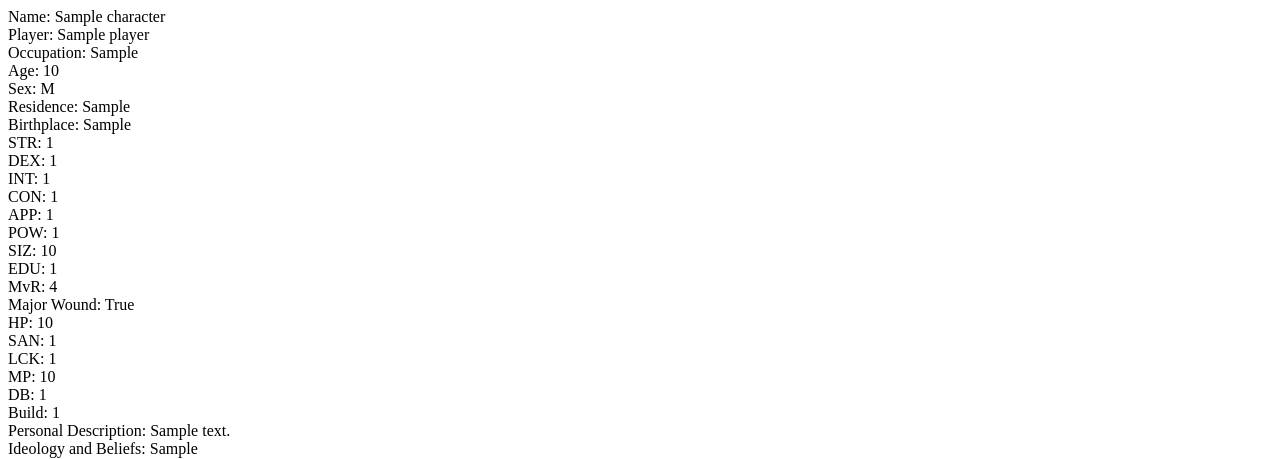
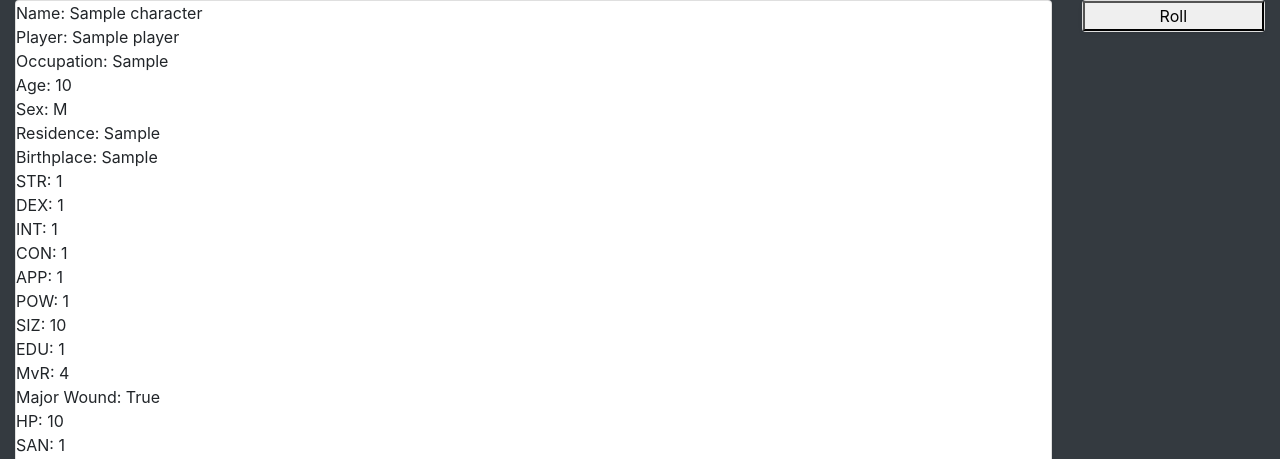
Before and after one commit to rrodrig6/TTGApp, a Django app: page /character/1/ in a window 1280 px wide. Shown: the top 459 px of the page. Run offline with Django 3.2, Linux system fonts and the light colour scheme; tables that the repository leaves empty hold one stand-in row (values such as "Sample post"); some libraries are stand-ins or nearby versions.

Commit message:
Add Bootstrap to character sheet, break up into cards

```diff
--- a/character/templates/character/sheet.html
+++ b/character/templates/character/sheet.html
@@ -1,3 +1,21 @@
+<!DOCTYPE html>
+<html lang="en">
+	<head>
+<!-- CSS only -->
+<link rel="stylesheet" href="https://stackpath.bootstrapcdn.com/bootstrap/4.5.2/css/bootstrap.min.css" integrity="sha384-JcKb8q3iqJ61gNV9KGb8thSsNjpSL0n8PARn9HuZOnIxN0hoP+VmmDGMN5t9UJ0Z" crossorigin="anonymous">
+
+<!-- JS, Popper.js, and jQuery -->
+<script src="https://code.jquery.com/jquery-3.5.1.slim.min.js" integrity="sha384-DfXdz2htPH0lsSSs5nCTpuj/zy4C+OGpamoFVy38MVBnE+IbbVYUew+OrCXaRkfj" crossorigin="anonymous"></script>
+<script src="https://cdn.jsdelivr.net/npm/popper.js@1.16.1/dist/umd/popper.min.js" integrity="sha384-9/reFTGAW83EW2RDu2S0VKaIzap3H66lZH81PoYlFhbGU+6BZp6G7niu735Sk7lN" crossorigin="anonymous"></script>
+<script src="https://stackpath.bootstrapcdn.com/bootstrap/4.5.2/js/bootstrap.min.js" integrity="sha384-B4gt1jrGC7Jh4AgTPSdUtOBvfO8shuf57BaghqFfPlYxofvL8/KUEfYiJOMMV+rV" crossorigin="anonymous"></script>
+
+</head>
+<body>
+<main role="main">
+<div class="container-fluid bg-dark">
+<div class="row">
+<div class="col-10">
+<div class="card shadow-sm">
 {% if character %}
 	Name: {{ character.name }}<br>
 	Player: {{ character.player }}<br>
@@ -42,3 +60,14 @@
 {% else %}
 	<p>Character not available.</p>
 {% endif %}
+</div><!-- .card .shadow-sm -->
+</div><!-- .col-10 -->
+<div class="col-2">
+<div class="card shadow-sm">
+<button>Roll</button>
+</div><!-- .col-2 -->
+</div><!-- .row -->
+</div><!-- .container-fluid .bg-dark -->
+</main>
+</body>
+</html>
```
